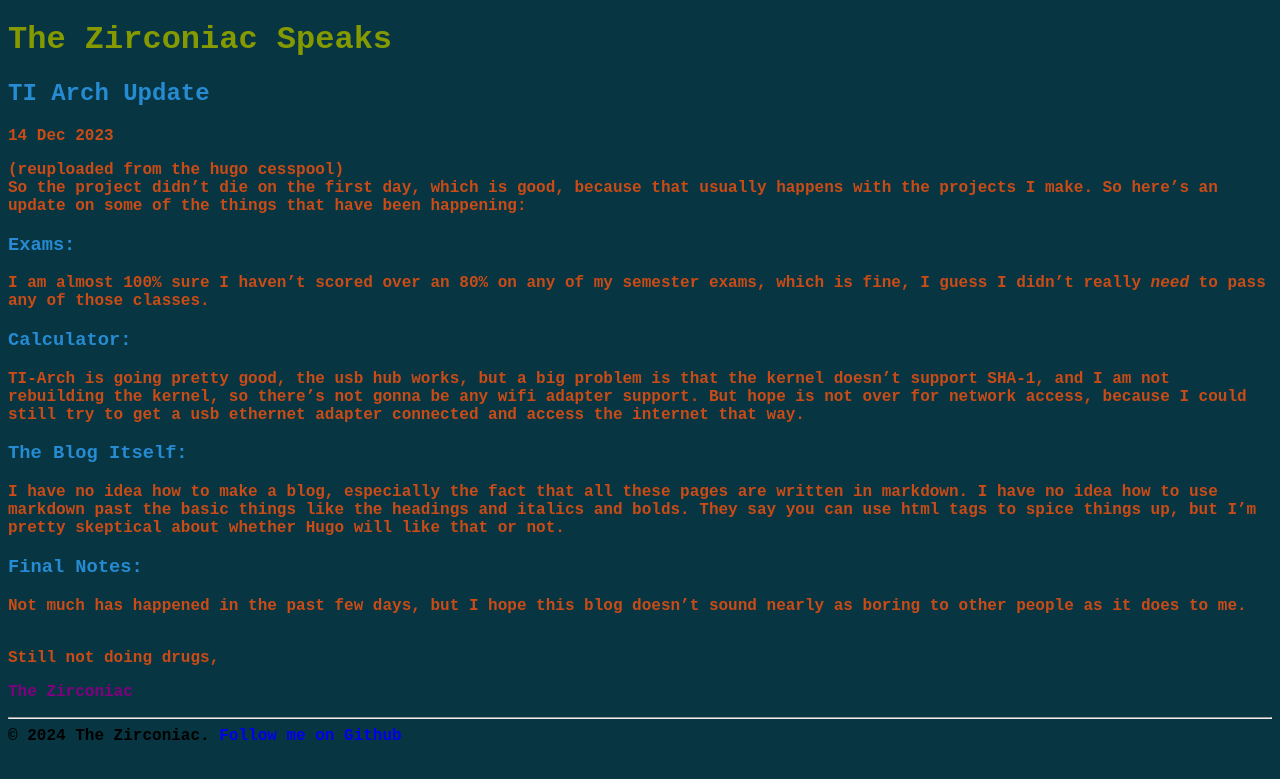
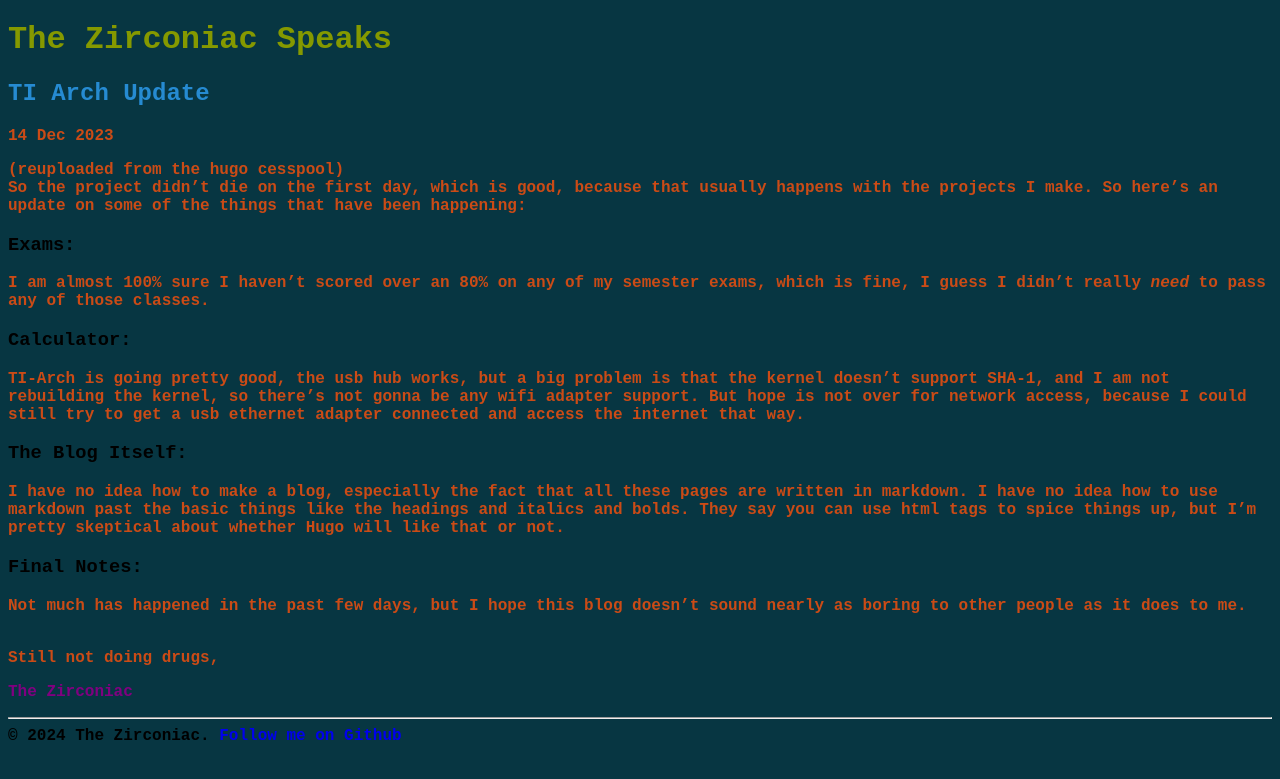
Before and after one commit to ZirconiaCubed3v2/ZirconiaCubed3v2.github.io, a Jekyll site: the page built from _posts/2023-12-14-ti-arch-update.md, in a window 1280 px wide. Shown: the top 779 px of the page. Built offline with Jekyll 4.4.1, drawn with Linux system fonts in a browser that asks for light colours; our own code applies the rules of GitHub Pages for plain Markdown files.

Commit message:
Update style.css

```diff
--- a/css/style.css
+++ b/css/style.css
@@ -11,8 +11,8 @@ p {
 a {
   text-decoration: none;
 }
-h1,h2,h3,h4,h5,h6 {
-  color: #268bd2;
+.heading {
+  color: #268bd2
 }
 #sitetitle {
   color: #859900;
```
